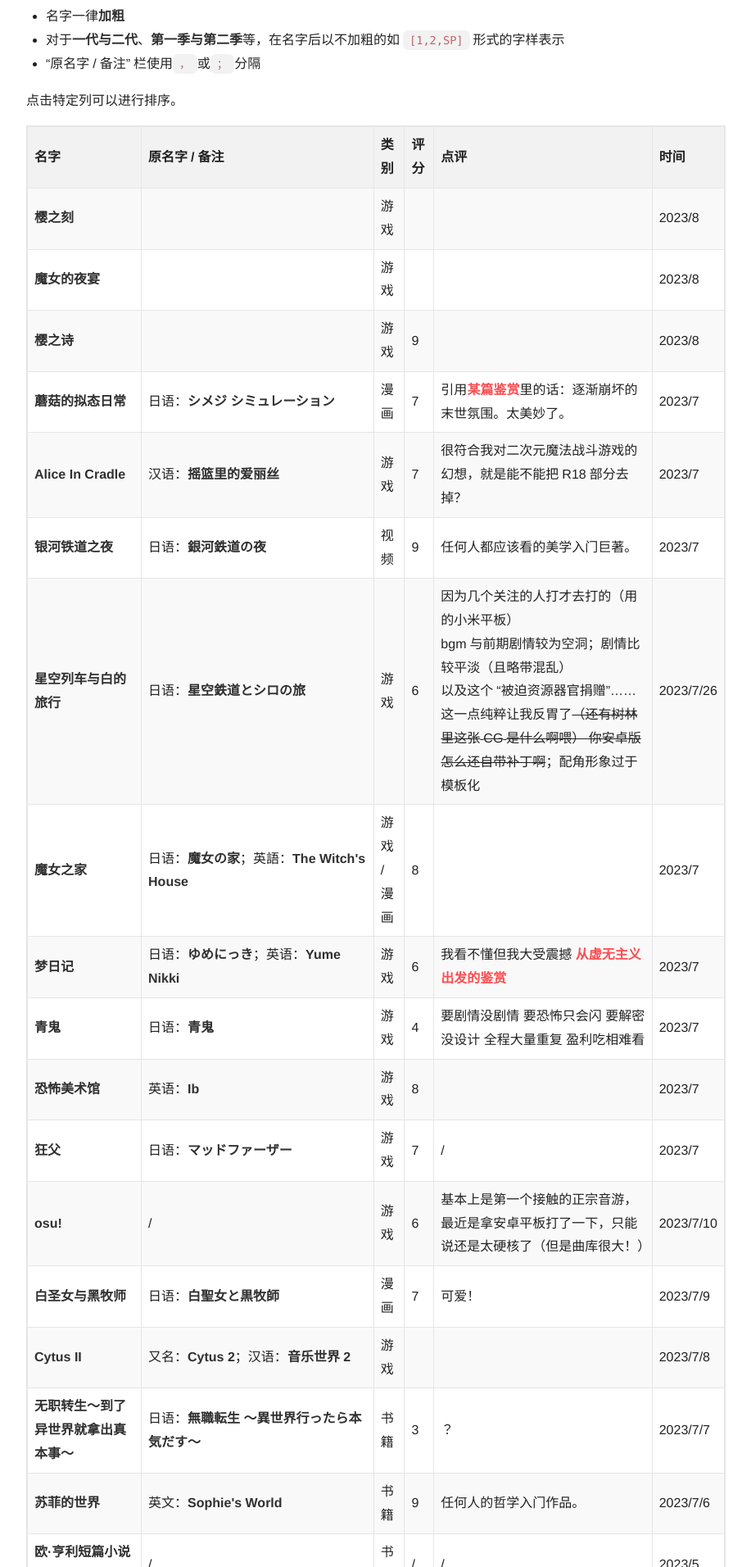
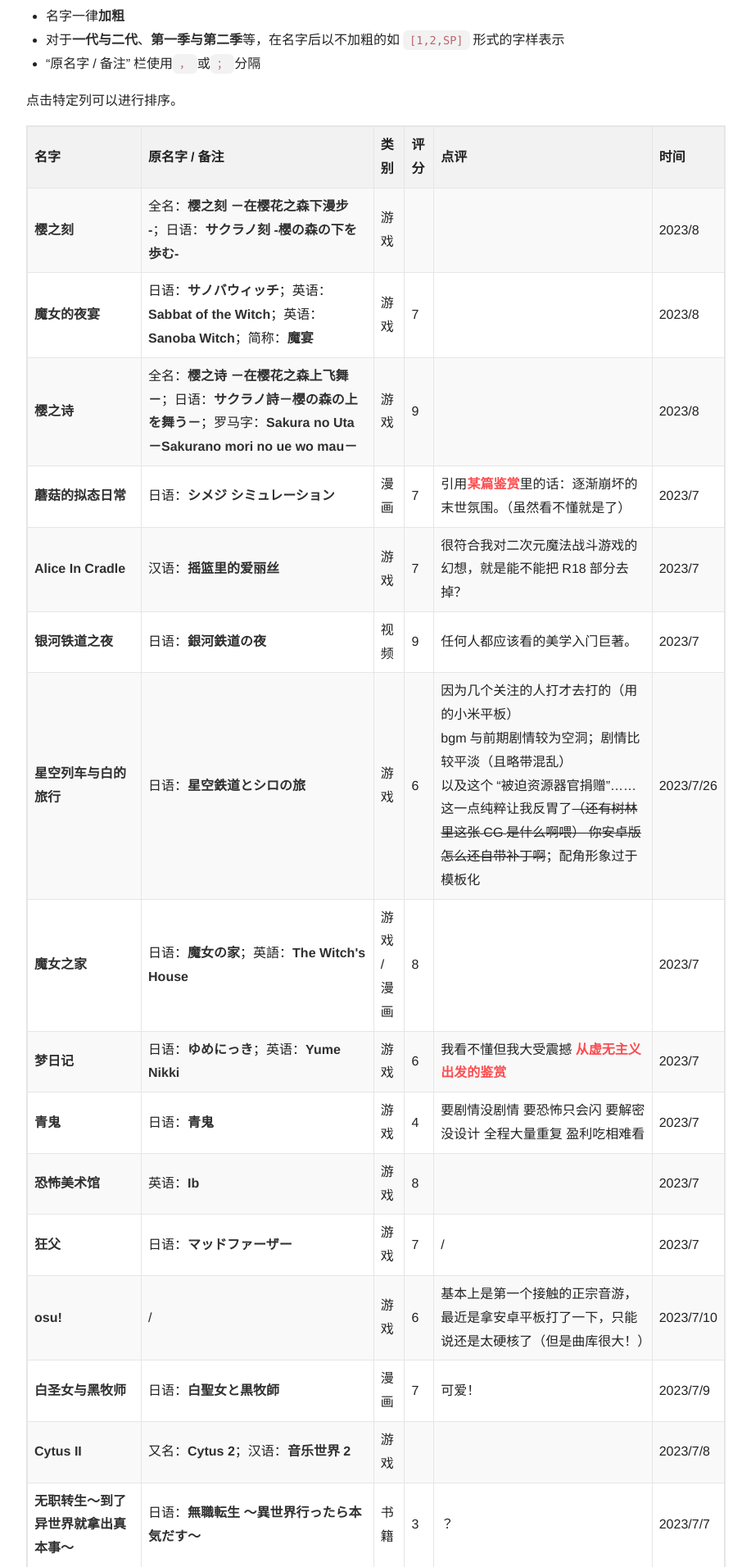
Before and after one commit to Young-Lord/Young-Lord.github.io, a Jekyll site: the page built from memories.md, in a window 1280 px wide. Shown: the part 631-2543 px from the top of the page at 82% size, without its empty margins (181-1098 px from the left). Built offline with Jekyll 4.4.1, drawn with Linux system fonts in a browser that asks for light colours; nearby versions of some CDN libraries; comment, search, counter and statistics services are not loaded.

Commit message:
memo-minor

```diff
--- a/memories.md
+++ b/memories.md
@@ -27,10 +27,10 @@
 
 | 名字                                  | 原名字/备注                                                  | 类别      | 评分 | 点评                                   | 时间       |
 | ------------------------------------- | ------------------------------------------------------------ | --------- | ---- | -------------------------------------- | ---------- |
-| **樱之刻** |  | 游戏 |  |  | 2023/8 |
-| **魔女的夜宴** |  | 游戏 |  |  | 2023/8 |
-| **樱之诗** |  | 游戏 | 9 |  | 2023/8 |
-| **蘑菇的拟态日常** | 日语：**シメジ シミュレーション** | 漫画 | 7 | 引用[某篇鉴赏](https://www.bilibili.com/video/BV1sm4y177cu)里的话：逐渐崩坏的末世氛围。太美妙了。 | 2023/7 |
+| **樱之刻** | 全名：**樱之刻 －在樱花之森下漫步 -**；日语：**サクラノ刻 -櫻の森の下を歩む-** | 游戏 |  |  | 2023/8 |
+| **魔女的夜宴** | 日语：**サノバウィッチ**；英语：**Sabbat of the Witch**；英语：**Sanoba Witch**；简称：**魔宴** | 游戏 | 7 |  | 2023/8 |
+| **樱之诗** | 全名：**樱之诗 －在樱花之森上飞舞－**；日语：**サクラノ詩－櫻の森の上を舞う－**；罗马字：**Sakura no Uta －Sakurano mori no ue wo mau－** | 游戏 | 9 |  | 2023/8 |
+| **蘑菇的拟态日常** | 日语：**シメジ シミュレーション** | 漫画 | 7 | 引用[某篇鉴赏](https://www.bilibili.com/video/BV1sm4y177cu)里的话：逐渐崩坏的末世氛围。（虽然看不懂就是了） | 2023/7 |
 | **Alice In Cradle** | 汉语：**摇篮里的爱丽丝** | 游戏 | 7 | 很符合我对二次元魔法战斗游戏的幻想，就是能不能把R18部分去掉？ | 2023/7 |
 | **银河铁道之夜** | 日语：**銀河鉄道の夜** | 视频 | 9 | 任何人都应该看的美学入门巨著。 | 2023/7 |
 | **星空列车与白的旅行** | 日语：**星空鉄道とシロの旅** | 游戏 | 6 | 因为几个关注的人打才去打的（用的小米平板）<br />bgm与前期剧情较为空洞；剧情比较平淡（且略带混乱）<br />以及这个“被迫资源器官捐赠”……这一点纯粹让我反胃了<del>（还有树林里这张CG是什么啊喂） 你安卓版怎么还自带补丁啊</del>；配角形象过于模板化 | 2023/7/26 |
```
